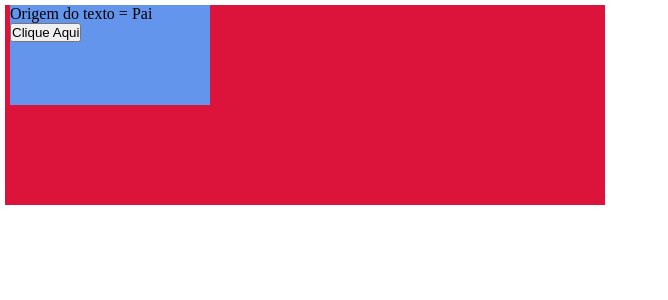
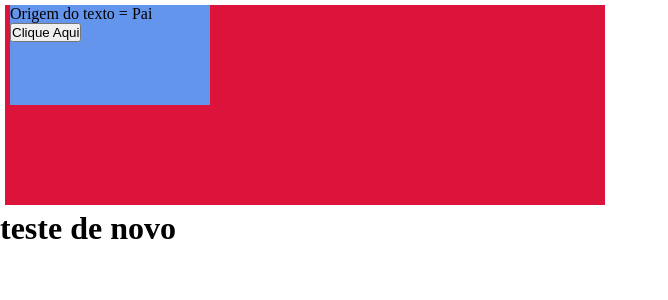
Before and after one commit to ellisonerick/Projetos-React, a React (Vite) app in the folder myproject/: page /comunicacao in a window 1280 px wide. Shown: the top 300 px of the page, without its empty margins (0-668 px from the left). Built offline with nearby package versions, Linux system fonts and the light colour scheme.

Commit message:
Teste GIT

```diff
--- a/myproject/src/pages/Comunicacao.tsx
+++ b/myproject/src/pages/Comunicacao.tsx
@@ -5,7 +5,7 @@ function Comunicacao(){
     return(
         <div>
             <Pai/>
-
+            <h1>teste de novo</h1>
         </div>
     )
 }
```
Also changed, not shown: 1 other file (tests, documents, lock files or other folders).
